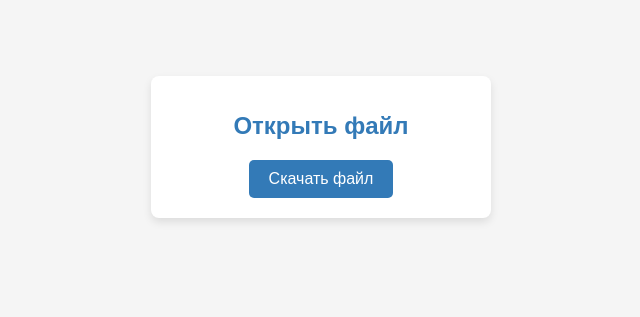
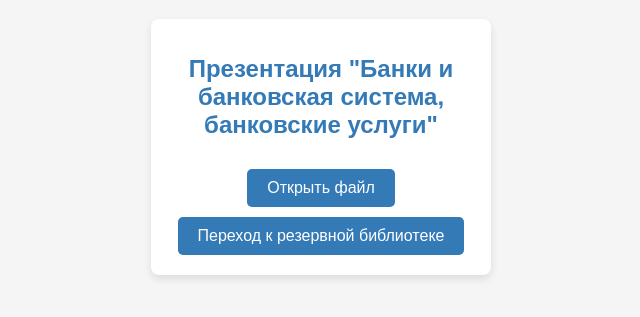
Before and after one commit to RelizTehZon/privatelbwebsite, a plain HTML site: page index.html in a window 1280 px wide. Shown: the part 261-578 px from the top of the page, without its empty margins (319-959 px from the left). Drawn offline with Linux system fonts and the light colour scheme.

Commit message:
Резервный переход

```diff
--- a/index.html
+++ b/index.html
@@ -2,7 +2,7 @@
 <html lang="ru">
 <head>
     <meta charset="UTF-8">
-    <title>Презентация "Банки и банковская система, банковские услуги"</title>
+    <title>Личная библиотека</title>
     <style>
         body {
             font-family: Arial, sans-serif;
@@ -33,6 +33,7 @@
             text-decoration: none;
             border-radius: 5px;
             transition: background-color 0.3s ease;
+            margin-top: 10px;
         }
         a.button:hover {
             background-color: #286090;
@@ -41,8 +42,9 @@
 </head>
 <body>
 <div class="container">
-    <h1>Открыть файл</h1>
-    <a href="https://1drv.ms/p/c/5c491fcce728a8a4/EchrByXXY9NFnJGBW-ZR_TkBkLUZTXzuTiwBRqrZpE5w2g?e=bbrjru" class="button" download>Скачать файл</a>
+    <h1>Презентация "Банки и банковская система, банковские услуги"</h1>
+    <a href="https://1drv.ms/p/c/5c491fcce728a8a4/EchrByXXY9NFnJGBW-ZR_TkBkLUZTXzuTiwBRqrZpE5w2g?e=bbrjru" class="button" download>Открыть файл</a>
+    <a href="https://reliztehzon.github.io/privatelbwebsite/Content/%D0%9F%D1%80%D0%B5%D0%B7%D0%B5%D0%BD%D1%82%D0%B0%D1%86%D0%B8%D1%8F%203.odp" class="button" target="_blank">Переход к резервной библиотеке</a>
 </div>
 </body>
 </html>
```
